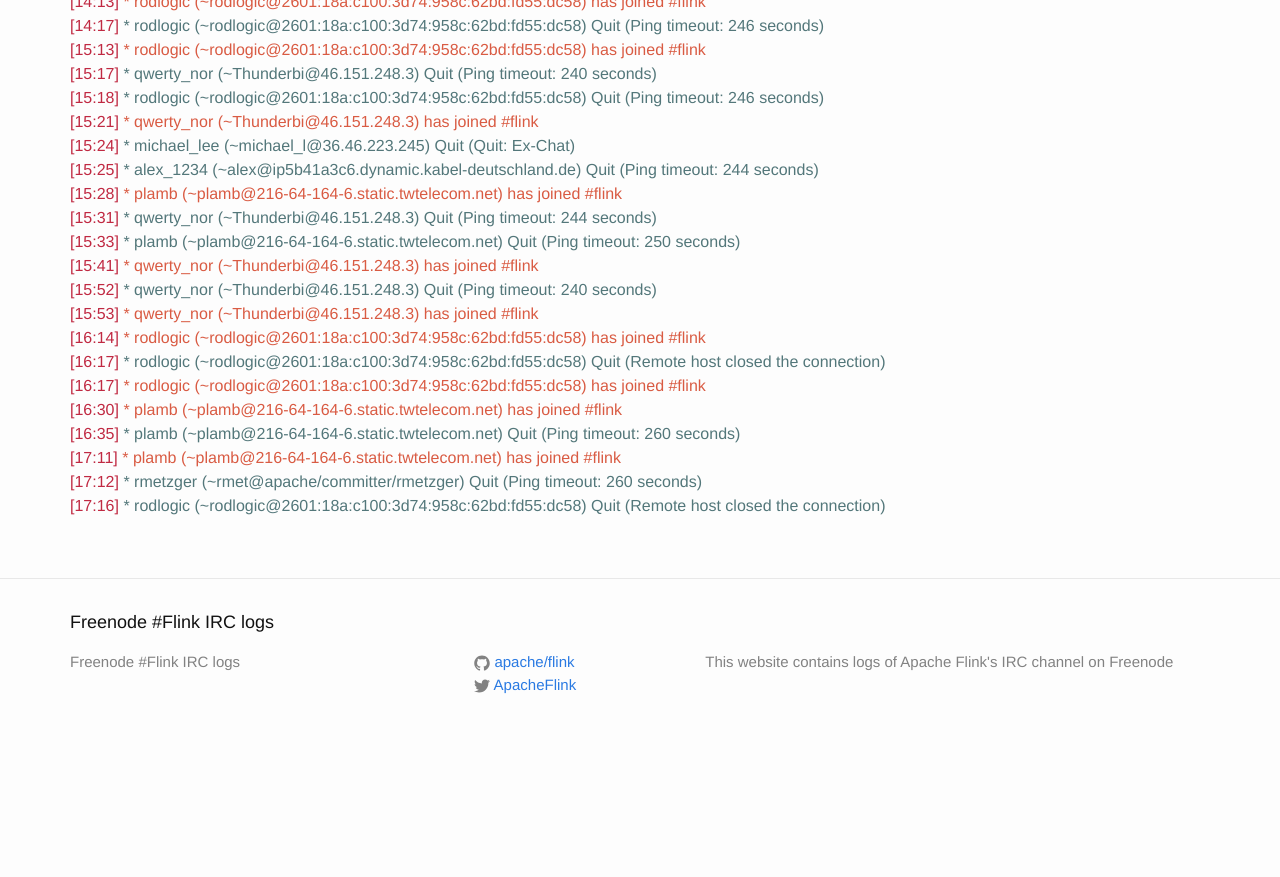
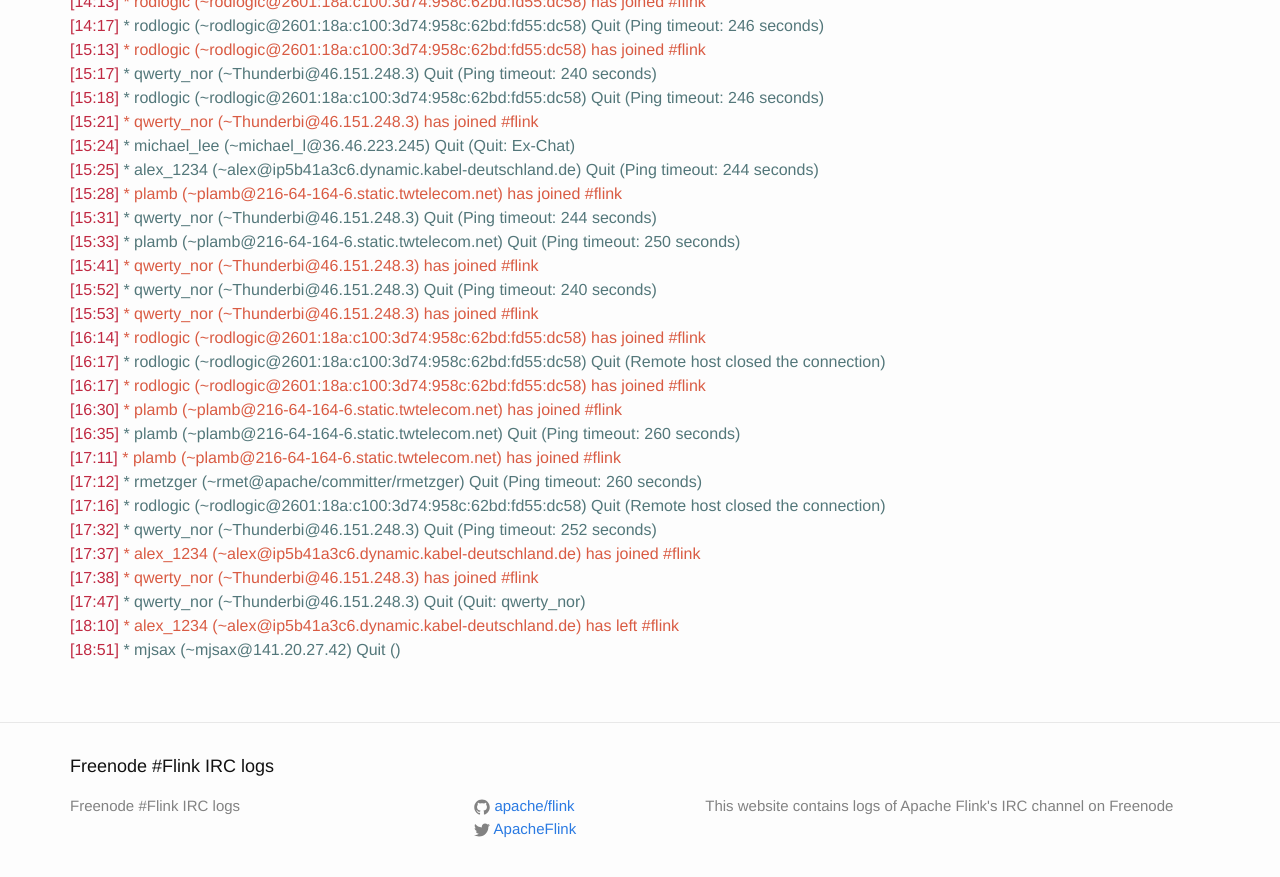
Before and after one commit to flink-irc-logs/flink-irc-logs.github.io, a Jekyll site: the page built from _posts/2015-10-15-logs.markdown, in a window 1280 px wide and 900 px high, scrolled down 3042 px. Shown: the top 877 px of the window. Built offline with Jekyll 4.4.1, drawn with Linux system fonts in a browser that asks for light colours; before the commit the page ends 3798 px from its top, so only the background shows below that.

Commit message:
Update of the logs on Thu Oct 15 19:26:40 CEST 2015

```diff
--- a/_posts/2015-10-15-logs.markdown
+++ b/_posts/2015-10-15-logs.markdown
@@ -138,3 +138,9 @@
 <span class="irc-date">[17:11]</span> <span class="irc-green">* plamb (~plamb@216-64-164-6.static.twtelecom.net) has joined #flink</span><br />
 <span class="irc-date">[17:12]</span> <span class="irc-navy">* rmetzger (~rmet@apache/committer/rmetzger) Quit (Ping timeout: 260 seconds)</span><br />
 <span class="irc-date">[17:16]</span> <span class="irc-navy">* rodlogic (~rodlogic@2601:18a:c100:3d74:958c:62bd:fd55:dc58) Quit (Remote host closed the connection)</span><br />
+<span class="irc-date">[17:32]</span> <span class="irc-navy">* qwerty_nor (~Thunderbi@46.151.248.3) Quit (Ping timeout: 252 seconds)</span><br />
+<span class="irc-date">[17:37]</span> <span class="irc-green">* alex_1234 (~alex@ip5b41a3c6.dynamic.kabel-deutschland.de) has joined #flink</span><br />
+<span class="irc-date">[17:38]</span> <span class="irc-green">* qwerty_nor (~Thunderbi@46.151.248.3) has joined #flink</span><br />
+<span class="irc-date">[17:47]</span> <span class="irc-navy">* qwerty_nor (~Thunderbi@46.151.248.3) Quit (Quit: qwerty_nor)</span><br />
+<span class="irc-date">[18:10]</span> <span class="irc-green">* alex_1234 (~alex@ip5b41a3c6.dynamic.kabel-deutschland.de) has left #flink</span><br />
+<span class="irc-date">[18:51]</span> <span class="irc-navy">* mjsax (~mjsax@141.20.27.42) Quit ()</span><br />
```
